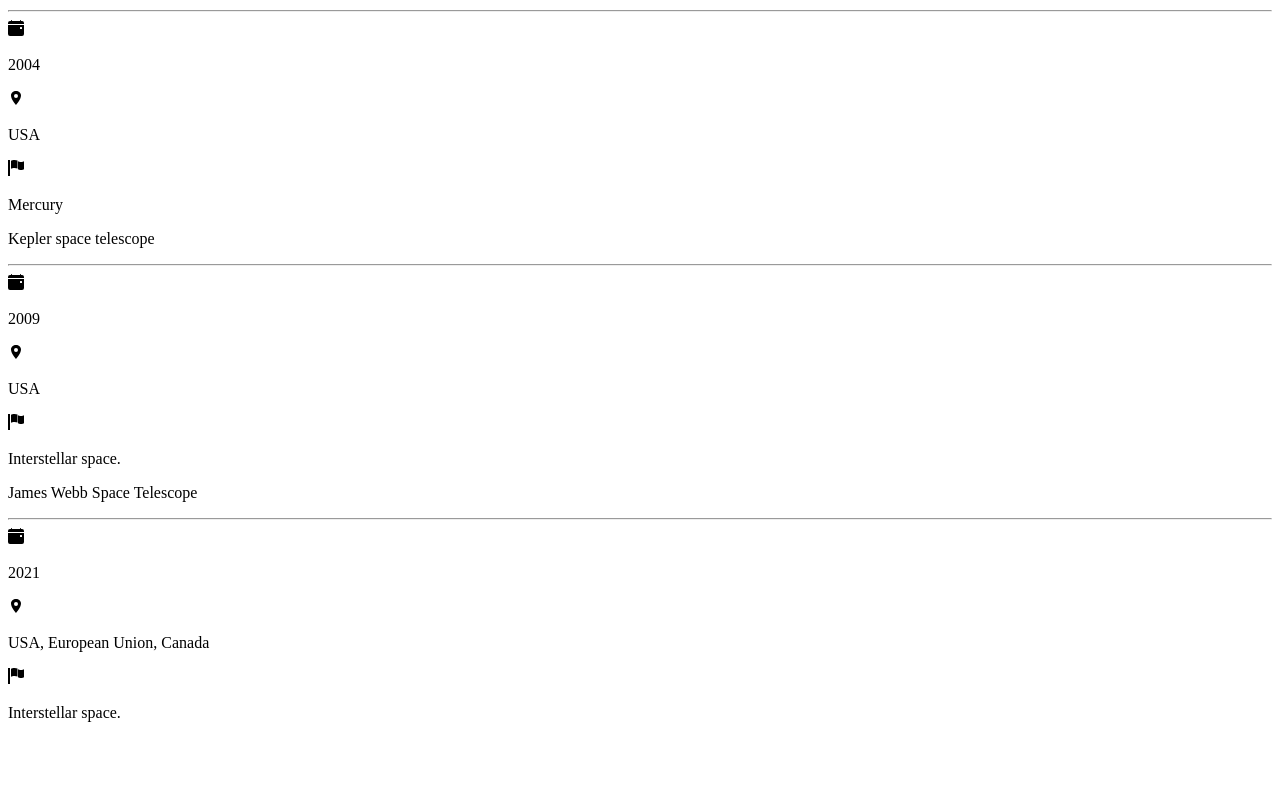
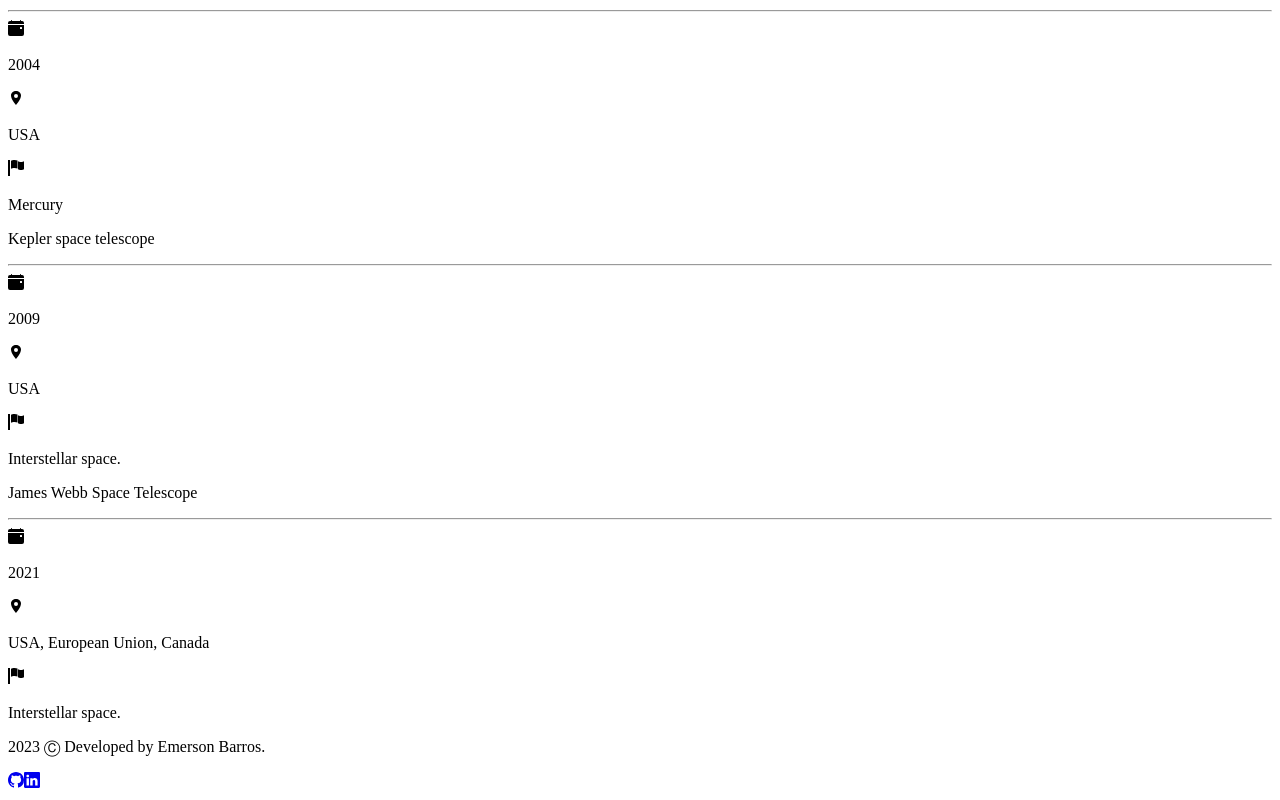
Before and after one commit to emersonfbarros/solar-system, a React (Create React App) app: page / in a window 1280 px wide. Shown: the part 7912-8712 px from the top of the page. Before the commit the page ends 8650 px from the top, so only its background shows below. Built offline with nearby package versions, Linux system fonts and the light colour scheme.

Commit message:
feat: adds and render footer

```diff
--- a/src/App.js
+++ b/src/App.js
@@ -1,4 +1,5 @@
 import './App.css';
+import Footer from './components/Footer';
 import Header from './components/Header';
 import Missions from './components/Missions';
 import SolarSystem from './components/SolarSytem';
@@ -11,6 +12,7 @@
         <SolarSystem />
         <Missions />
       </main>
+      <Footer />
     </>
   );
 }
--- /dev/null
+++ b/src/components/Footer.js
@@ -0,0 +1,22 @@
+import { Component } from 'react';
+import { BsGithub, BsLinkedin } from 'react-icons/bs';
+
+class Footer extends Component {
+  render() {
+    return (
+      <footer className="footer">
+        <p>2023 Ⓒ Developed by Emerson Barros.</p>
+        <nav className="nav-footer">
+          <a href="https://www.linkedin.com/in/emersonfbarros/" target="_blank" rel="noreferrer">
+            <BsGithub className="footer-icons" />
+          </a>
+          <a href="https://github.com/emersonfbarros" target="_blank" rel="noreferrer">
+            <BsLinkedin className="footer-icons" />
+          </a>
+        </nav>
+      </footer>
+    );
+  }
+}
+
+export default Footer;
```
